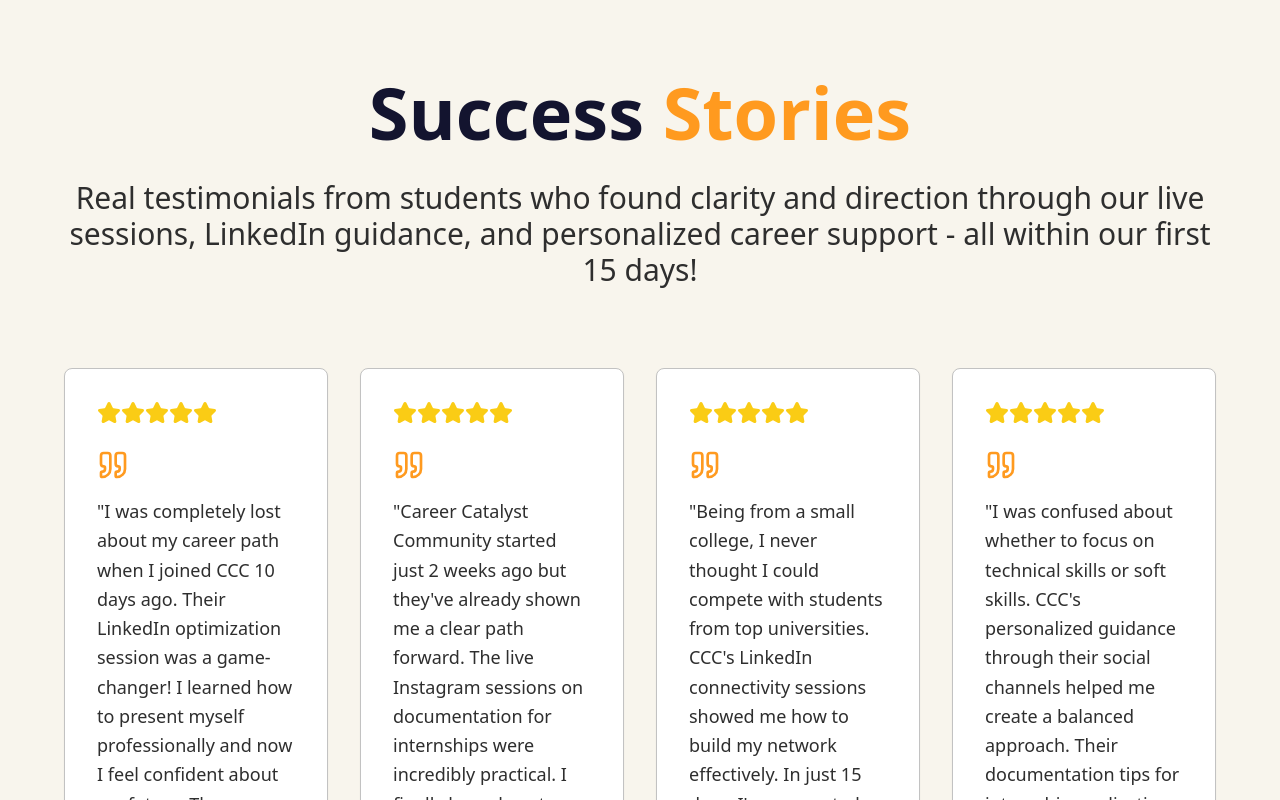
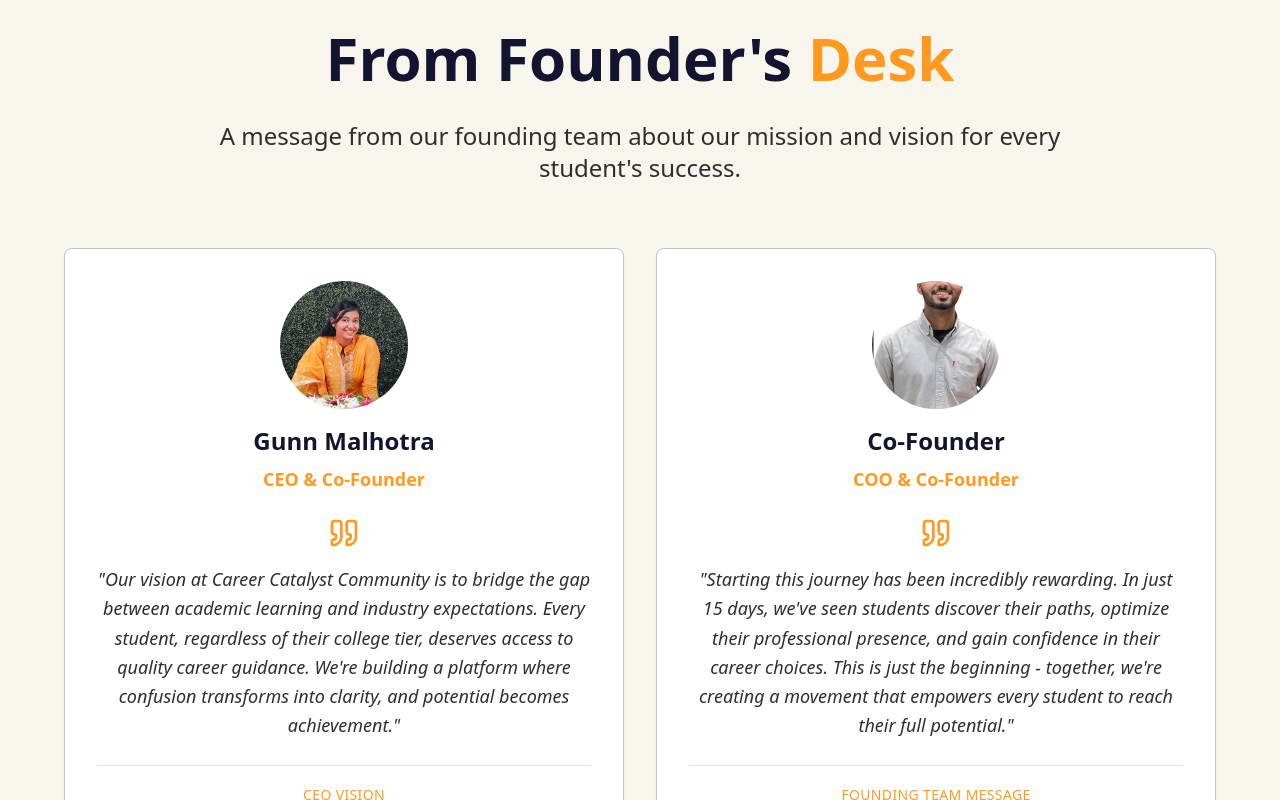
Before and after one commit to gunn2522/CCC, a React (Vite) app: page / in a window 1280 px wide. Shown: the part 7380-8180 px from the top of the page. Built offline with nearby package versions, Linux system fonts and the light colour scheme.

Commit message:
Add founder's desk section
Add a "From Founder's Desk" section above the success stories, including founder images, names, titles, and brief descriptions, ensuring brand color consistency and professional presentation.

```diff
--- /dev/null
+++ b/src/components/FoundersDesk.tsx
@@ -0,0 +1,75 @@
+
+import { Card, CardContent } from "@/components/ui/card";
+import { Quote } from "lucide-react";
+
+const FoundersDesk = () => {
+  const founders = [
+    {
+      name: "Gunn Malhotra",
+      role: "CEO & Co-Founder",
+      image: "/lovable-uploads/7adfc252-a554-4053-9df4-249d3847da2b.png",
+      message: "Our vision at Career Catalyst Community is to bridge the gap between academic learning and industry expectations. Every student, regardless of their college tier, deserves access to quality career guidance. We're building a platform where confusion transforms into clarity, and potential becomes achievement.",
+      type: "vision"
+    },
+    {
+      name: "Co-Founder",
+      role: "COO & Co-Founder",
+      image: "/lovable-uploads/8e00b038-d236-45fc-9363-9a3ed25ffafe.png",
+      message: "Starting this journey has been incredibly rewarding. In just 15 days, we've seen students discover their paths, optimize their professional presence, and gain confidence in their career choices. This is just the beginning - together, we're creating a movement that empowers every student to reach their full potential.",
+      type: "motivation"
+    }
+  ];
+
+  return (
+    <section id="founders-desk" className="py-20 bg-background">
+      <div className="w-full max-w-none px-8 lg:px-16">
+        <div className="text-center mb-16">
+          <h2 className="text-4xl md:text-5xl lg:text-6xl font-bold text-brand-oxford mb-8">
+            From Founder's <span className="text-primary">Desk</span>
+          </h2>
+          <p className="text-xl md:text-2xl text-brand-jet max-w-4xl mx-auto leading-relaxed font-medium">
+            A message from our founding team about our mission and vision for every student's success.
+          </p>
+        </div>
+
+        <div className="grid grid-cols-1 lg:grid-cols-2 gap-8 max-w-7xl mx-auto">
+          {founders.map((founder, index) => (
+            <Card
+              key={index}
+              className="group hover:shadow-2xl transition-all duration-500 transform hover:-translate-y-3 bg-white border-secondary h-full"
+            >
+              <CardContent className="p-8 flex flex-col h-full text-center">
+                <div className="mb-6">
+                  <div className="relative w-32 h-32 mx-auto mb-4 overflow-hidden rounded-full">
+                    <img
+                      src={founder.image}
+                      alt={founder.name}
+                      className="w-full h-full object-cover"
+                    />
+                  </div>
+                  <h3 className="text-2xl font-bold text-brand-oxford mb-2">{founder.name}</h3>
+                  <p className="text-primary font-semibold text-lg">{founder.role}</p>
+                </div>
+
+                <div className="flex-grow flex flex-col justify-center">
+                  <Quote className="h-8 w-8 text-primary mx-auto mb-4" />
+                  <p className="text-brand-jet leading-relaxed text-lg italic">
+                    "{founder.message}"
+                  </p>
+                </div>
+
+                <div className="mt-6 pt-4 border-t border-gray-200">
+                  <span className="text-sm font-medium text-primary uppercase tracking-wide">
+                    {founder.type === 'vision' ? 'CEO Vision' : 'Founding Team Message'}
+                  </span>
+                </div>
+              </CardContent>
+            </Card>
+          ))}
+        </div>
+      </div>
+    </section>
+  );
+};
+
+export default FoundersDesk;
--- a/src/pages/Index.tsx
+++ b/src/pages/Index.tsx
@@ -5,6 +5,7 @@ import SkillsSection from "@/components/SkillsSection";
 import CommunityLinks from "@/components/CommunityLinks";
 import DonationSponsorship from "@/components/DonationSponsorship";
 import CollaborationSection from "@/components/CollaborationSection";
+import FoundersDesk from "@/components/FoundersDesk";
 import Testimonials from "@/components/Testimonials";
 import QueriesSection from "@/components/QueriesSection";
 import Footer from "@/components/Footer";
@@ -18,6 +19,7 @@ const Index = () => {
       <CommunityLinks />
       <DonationSponsorship />
       <CollaborationSection />
+      <FoundersDesk />
       <Testimonials />
       <QueriesSection />
       <Footer />
```
Also changed, not shown: public/lovable-uploads/7adfc252-a554-4053-9df4-249d3847da2b.png (added), public/lovable-uploads/8e00b038-d236-45fc-9363-9a3ed25ffafe.png (added).
